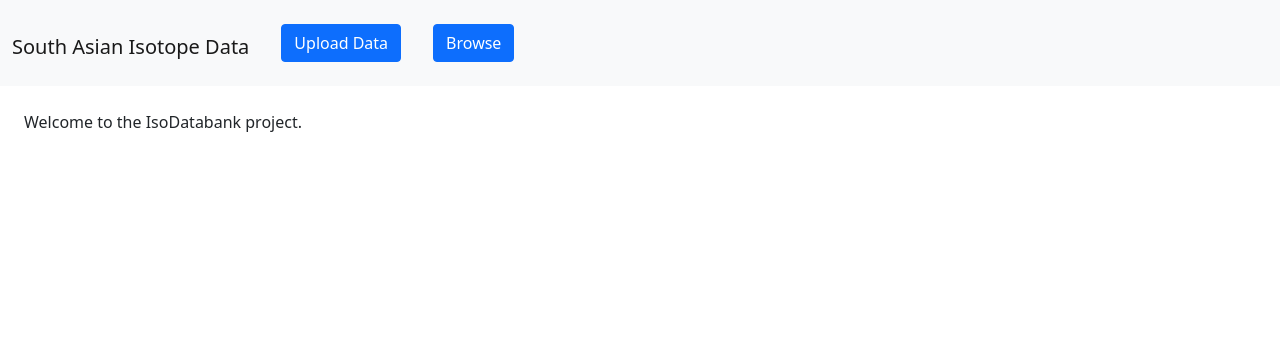
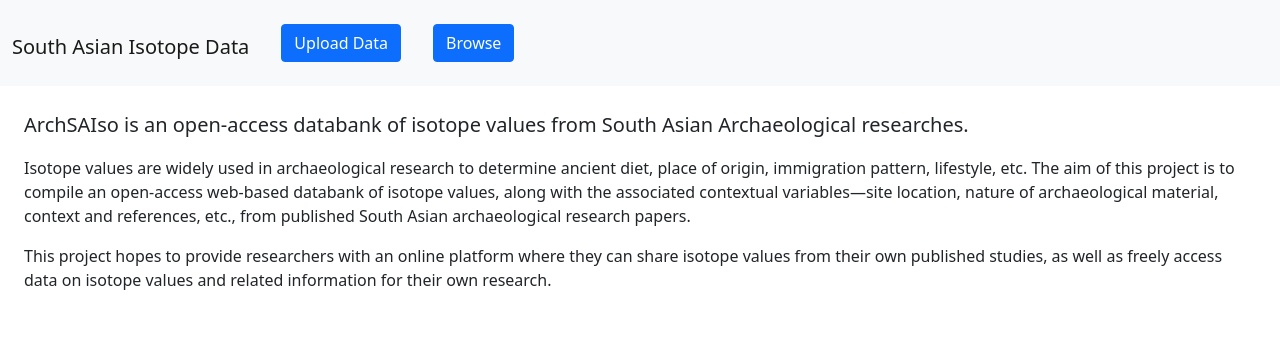
Before and after one commit to abhi-kr-2100/arch-sa-data, a Django app: page / in a window 1280 px wide. Shown: the top 346 px of the page. Run offline with Django 3.2, Linux system fonts and the light colour scheme.

Commit message:
Add content to the homepage
The homepage now describes the project, and lays out the project's
objectives.

```diff
--- a/isodatabank/templates/isodatabank/home.html
+++ b/isodatabank/templates/isodatabank/home.html
@@ -1,5 +1,23 @@
 {% extends "isodatabank/base.html" %}
 
 {% block content %}
-<p>Welcome to the IsoDatabank project.</p>
+<p class="lead">
+    ArchSAIso is an open-access databank of isotope values from South Asian
+    Archaeological researches.
+</p>
+
+<p>
+    Isotope values are widely used in archaeological research to determine
+    ancient diet, place of origin, immigration pattern, lifestyle, etc. The aim
+    of this project is to compile an open-access web-based databank of isotope
+    values, along with the associated contextual variables—site location, nature
+    of archaeological material, context and references, etc., from published
+    South Asian archaeological research papers.
+<p/>
+<p>
+    This project hopes to provide researchers with an online platform where they
+    can share isotope values from their own published studies, as well as freely
+    access data on isotope values and related information for their own
+    research.
+</p>
 {% endblock %}
```
